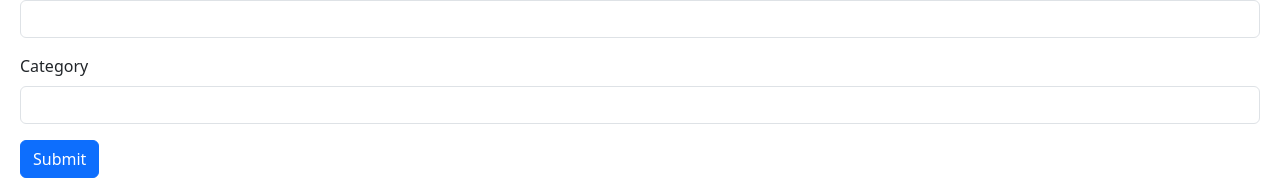
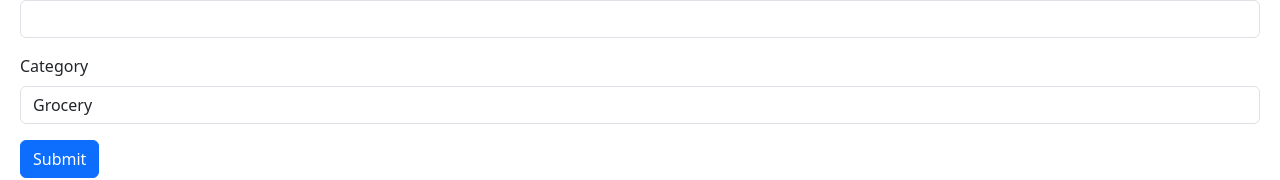
Before and after one commit to FarazRashid/ReactPractice, a React (Vite) app in the folder react-app/: page / in a window 1280 px wide. Shown: the part 138-318 px from the top of the page. Built offline with nearby package versions, Linux system fonts and the light colour scheme.

Commit message:
Updates Form
Adds select instead of input

```diff
--- a/react-app/src/components/ExpenseFilter.tsx
+++ b/react-app/src/components/ExpenseFilter.tsx
@@ -13,7 +13,9 @@ function ExpenseFilter({ onSelect }: Props) {
         onSelect(event.target.value);
       }}
     >
-      <option selected>All Categories</option>
+      <option selected value="all">
+        All Categories
+      </option>
       {categories.map((category) => {
         return (
           <option key={category} value={category}>
--- a/react-app/src/components/ExpenseForm.tsx
+++ b/react-app/src/components/ExpenseForm.tsx
@@ -24,6 +24,8 @@ function ExpenseForm({ onSubmit }: Props) {
   } = useForm<FormData>({ resolver: zodResolver(schema) });
 
   console.log(errors);
+
+  const categories = ["Grocery", "Utility", "Entertainment"];
 
   return (
     <>
@@ -60,11 +62,15 @@ function ExpenseForm({ onSubmit }: Props) {
           <label htmlFor="" className="form-label">
             Category
           </label>
-          <input
-            id="category"
-            {...register("category")}
-            className="form-control"
-          />
+          <select id="category" className="form-control">
+            {categories.map((category) => {
+              return (
+                <option key={category} value={category}>
+                  {category}
+                </option>
+              );
+            })}
+          </select>
         </div>
         {errors.category && (
           <p className="text-danger">{errors.category.message}</p>
```
